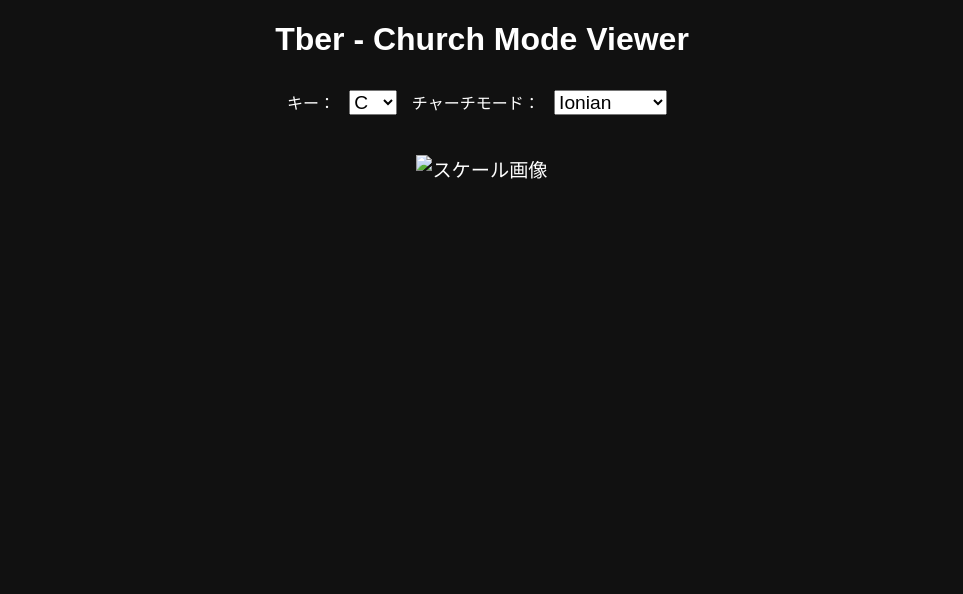
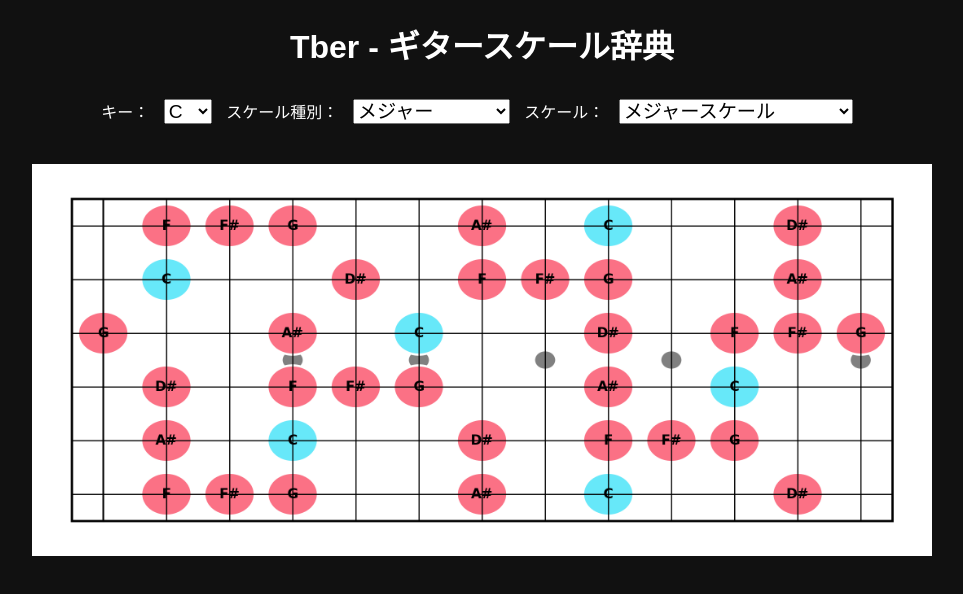
Before and after one commit to akito0802/Tber-scale-viewer, a plain HTML site: page index.html in a window 1280 px wide. Shown: the whole page, without its empty margins (158-1121 px from the left). Drawn offline with Linux system fonts and the light colour scheme; files whose address does not match are found by name.

Commit message:
Add files via upload

```diff
--- a/index.html
+++ b/index.html
@@ -11,7 +11,7 @@
   </style>
 </head>
 <body>
-  <h1>Tber - Church Mode Viewer</h1>
+  <h1>Tber - ギタースケール辞典</h1>
 
   <label for="key-select">キー：</label>
   <select id="key-select">
@@ -20,34 +20,78 @@
     <option>G#</option><option>A</option><option>A#</option><option>B</option>
   </select>
 
-  <label for="mode-select">チャーチモード：</label>
-  <select id="mode-select">
-    <option value="ionian">Ionian</option>
-    <option value="dorian">Dorian</option>
-    <option value="phrygian">Phrygian</option>
-    <option value="lydian">Lydian</option>
-    <option value="mixolydian">Mixolydian</option>
-    <option value="aeolian">Aeolian</option>
-    <option value="locrian">Locrian</option>
+  <label for="category-select">スケール種別：</label>
+  <select id="category-select">
+    <option value="major">メジャー</option>
+    <option value="minor">マイナー</option>
+    <option value="church">チャーチモード</option>
+  </select>
+
+  <label for="scale-select">スケール：</label>
+  <select id="scale-select">
+    <!-- スケール名はJSで更新 -->
   </select>
 
   <div id="image-container">
-    <img id="scale-image" src="assets_church_ionian/c.png" alt="スケール画像" width="900">
+    <img id="scale-image" src="" alt="スケール画像" width="900">
   </div>
 
   <script>
     const keySelect = document.getElementById("key-select");
-    const modeSelect = document.getElementById("mode-select");
+    const categorySelect = document.getElementById("category-select");
+    const scaleSelect = document.getElementById("scale-select");
     const image = document.getElementById("scale-image");
+
+    const scales = {
+      major: {
+        major: "メジャースケール",
+        pentatonic: "メジャーペンタトニック",
+        blues: "メジャーブルース"
+      },
+      minor: {
+        natural: "ナチュラルマイナー",
+        harmonic: "ハーモニックマイナー",
+        melodic: "メロディックマイナー",
+        pentatonic: "マイナーペンタトニック",
+        blues: "マイナーブルース"
+      },
+      church: {
+        ionian: "アイオニアン",
+        dorian: "ドリアン",
+        phrygian: "フリジアン",
+        lydian: "リディアン",
+        mixolydian: "ミクソリディアン",
+        aeolian: "エオリアン",
+        locrian: "ロクリアン"
+      }
+    };
+
+    function updateScaleOptions() {
+      const category = categorySelect.value;
+      const options = scales[category];
+      scaleSelect.innerHTML = "";
+      for (const value in options) {
+        const option = document.createElement("option");
+        option.value = value;
+        option.textContent = options[value];
+        scaleSelect.appendChild(option);
+      }
+      updateImage();
+    }
 
     function updateImage() {
       const key = keySelect.value.toLowerCase().replace("#", "sharp");
-      const mode = modeSelect.value;
-      image.src = `assets_church_${mode}/${key}.png`;
+      const category = categorySelect.value;
+      const scale = scaleSelect.value;
+      image.src = `assets_${category}_${scale}/${key}.png`;
     }
 
     keySelect.addEventListener("change", updateImage);
-    modeSelect.addEventListener("change", updateImage);
+    categorySelect.addEventListener("change", updateScaleOptions);
+    scaleSelect.addEventListener("change", updateImage);
+
+    // 初期化
+    updateScaleOptions();
   </script>
 </body>
 </html>
```
